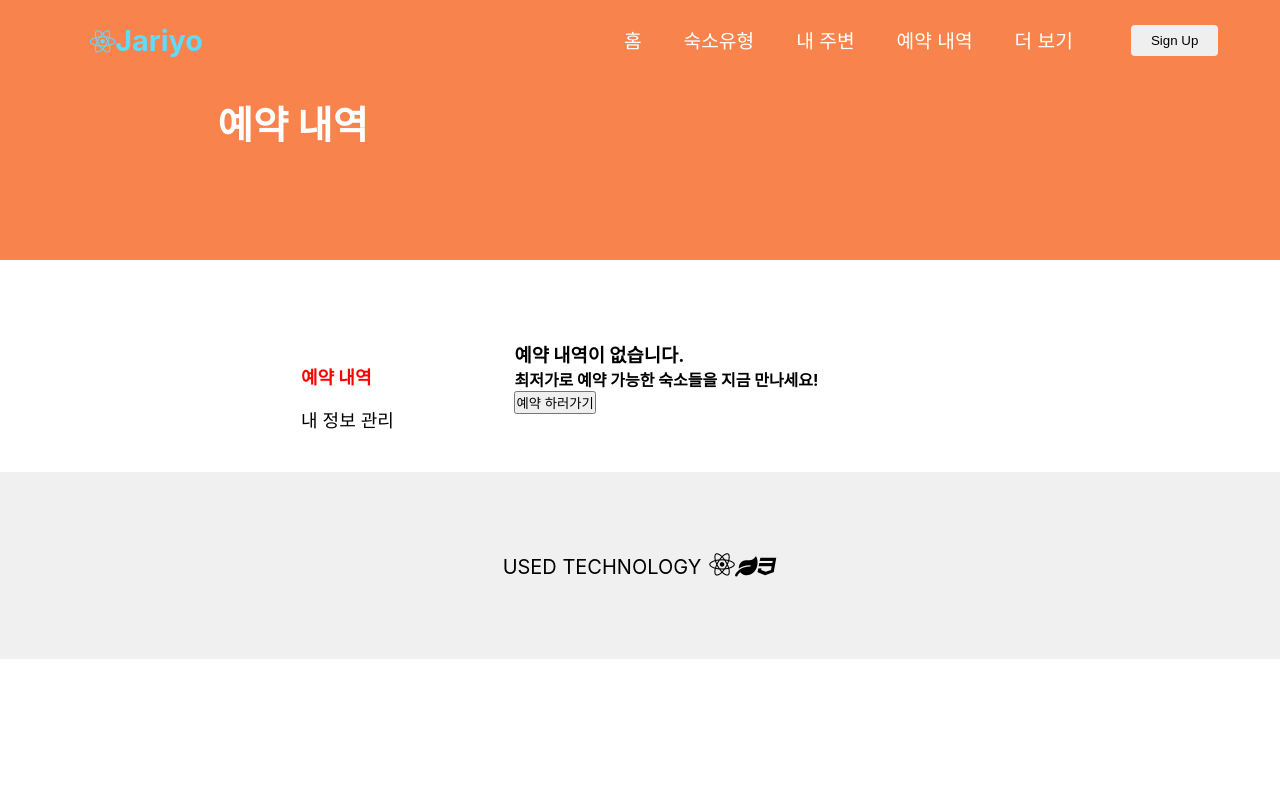
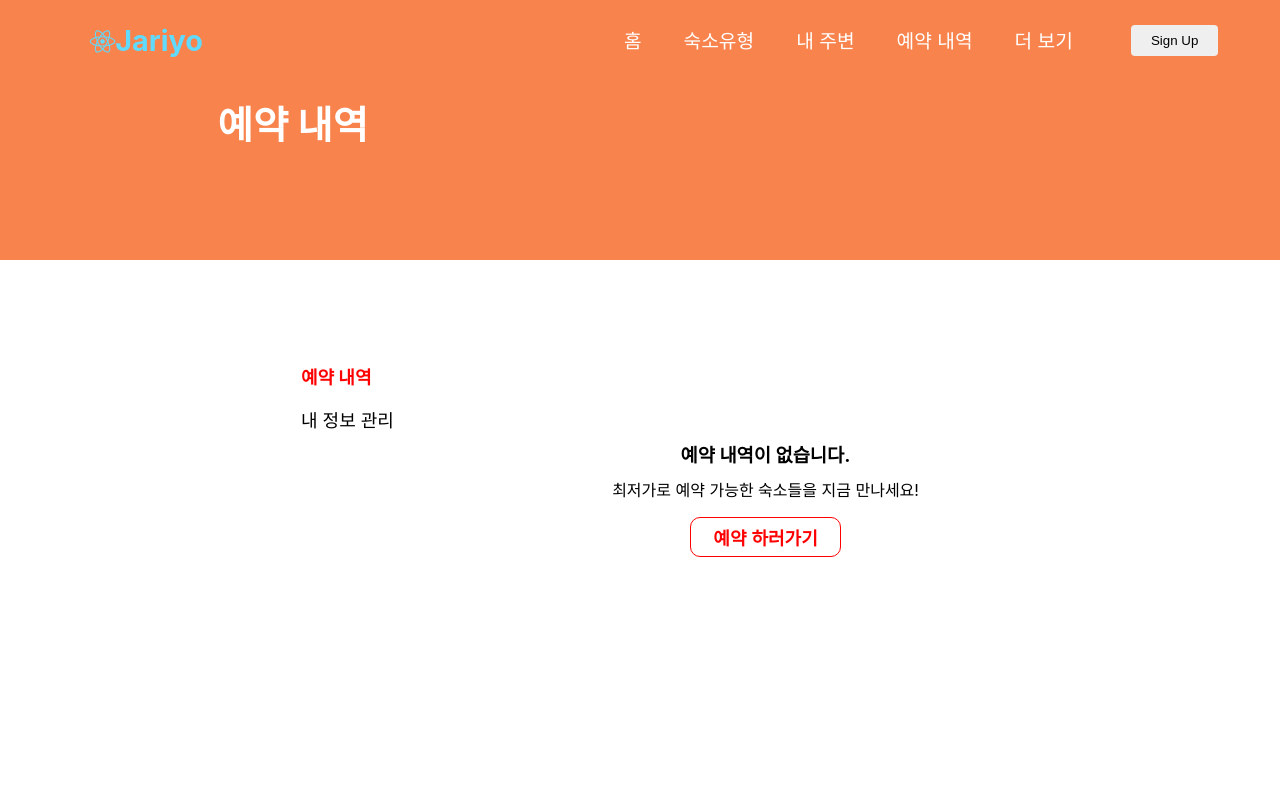
Before and after one commit to Gu4rd/Jariyo, a React (Create React App) app in the folder frontend/: page /mylist in a window 1280 px wide. Shown: the top 800 px of the page. Built offline with nearby package versions, Linux system fonts and the light colour scheme.

Commit message:
footer-margin

```diff
--- a/frontend/src/Components/Footer/Footer.css
+++ b/frontend/src/Components/Footer/Footer.css
@@ -3,4 +3,5 @@
     text-align: center;
     font-size: 20px;
     padding: 80px;
+    margin-top: 20%;
 }
--- a/frontend/src/Components/ReservationList/ReservationList.js
+++ b/frontend/src/Components/ReservationList/ReservationList.js
@@ -18,10 +18,10 @@ class ReservationList extends Component{
                         </ul>
                     </Grid>
                     <Grid className="list_item_wrap" item xs={8}>
-                        <div>
-                            <h3>예약 내역이 없습니다.</h3>
-                            <b>최저가로 예약 가능한 숙소들을 지금 만나세요!</b>
-                            <div><button>예약 하러가기</button></div>
+                        <div className="list_item_none">
+                            <h3 style={{textAlign: "center"}}>예약 내역이 없습니다.</h3>
+                            <p style={{textAlign: "center", paddingTop: "2%"}}>최저가로 예약 가능한 숙소들을 지금 만나세요!</p>
+                            <div style={{textAlign: "center", paddingTop: "3%"}}><button className="go_reservation_btn">예약 하러가기</button></div>
                         </div>
                     </Grid>
                 </Grid>
--- a/frontend/src/Components/ReservationList/css/ReservationList.css
+++ b/frontend/src/Components/ReservationList/css/ReservationList.css
@@ -23,3 +23,18 @@
     color: red;
     font-weight: bold;
 }
+
+.list_item_none{
+    padding-top: 20%;
+}
+
+.go_reservation_btn{
+    width: 30%;
+    height: 40px;
+    border-radius: 10px 10px 10px 10px;
+    border: thin solid red;
+    color: red;
+    font-weight: bold;
+    font-size: 18px;
+    background-color: white;
+}
```
